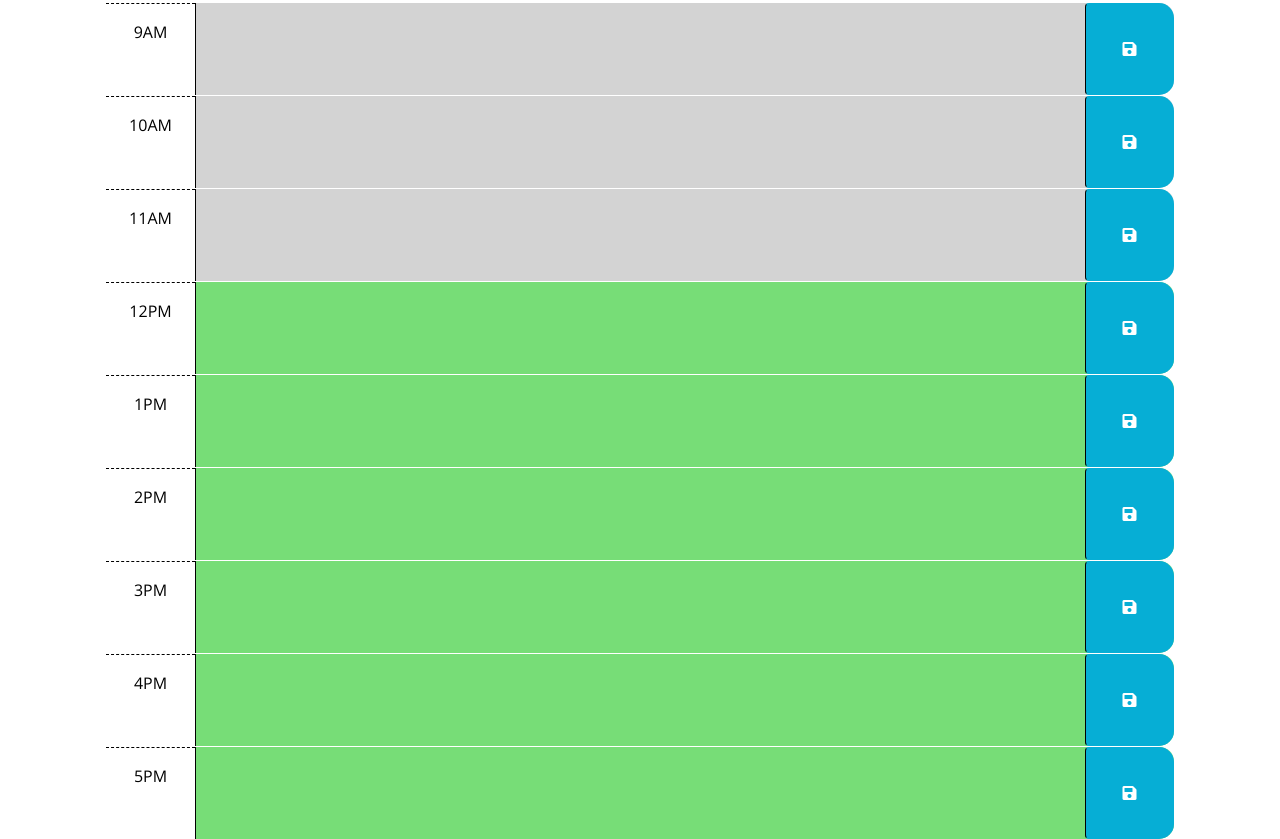
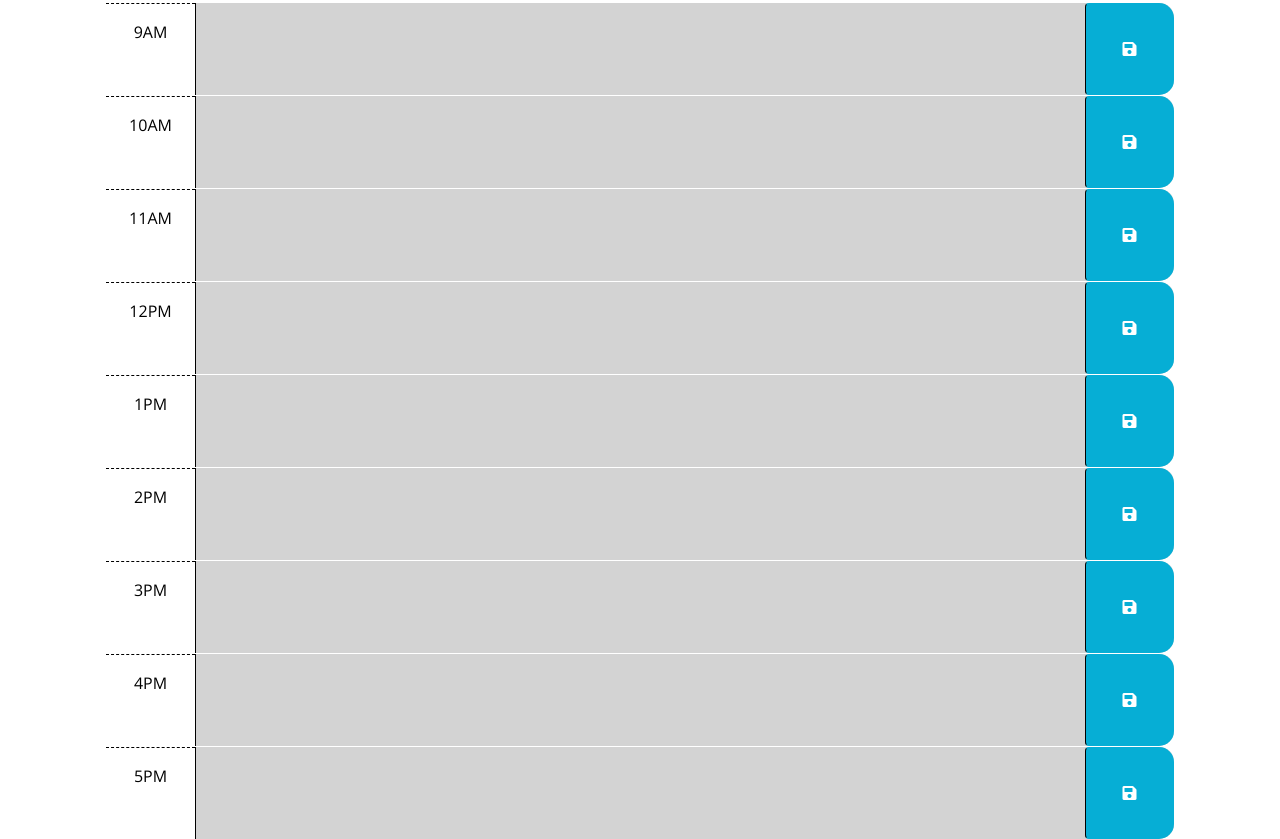
Before and after one commit to rambriz91/planz, a plain HTML site: page index.html in a window 1280 px wide. Shown: the part 300-1139 px from the top of the page. Drawn offline with nearby package versions, Linux system fonts and the light colour scheme.

Commit message:
resolved bug in index.html, removed future class from divs.

```diff
--- a/Assets/script.js
+++ b/Assets/script.js
@@ -17,6 +17,9 @@ $(document).ready(function() {
     let i = 9;
     timeBlock.each(function() {
       $('#hour-'+[i]+ ' .description').val(localStorage.getItem('hour-'+[i]));
+      console.log(this);
+      console.log(time);
+      console.log(i);
         if (i === time) {
         $(this).addClass('present')
         }
--- a/index.html
+++ b/index.html
@@ -54,7 +54,7 @@
         </button>
       </div>
 
-      <div id="hour-12" class="row time-block future">
+      <div id="hour-12" class="row time-block">
         <div class="col-2 col-md-1 hour text-center py-3">12PM</div>
         <textarea class="col-8 col-md-10 description" rows="3"> </textarea>
         <button class="btn saveBtn col-2 col-md-1" aria-label="save">
@@ -62,7 +62,7 @@
         </button>
       </div>
 
-      <div id="hour-13" class="row time-block future">
+      <div id="hour-13" class="row time-block">
         <div class="col-2 col-md-1 hour text-center py-3">1PM</div>
         <textarea class="col-8 col-md-10 description" rows="3"> </textarea>
         <button class="btn saveBtn col-2 col-md-1" aria-label="save">
@@ -70,7 +70,7 @@
         </button>
       </div>
 
-      <div id="hour-14" class="row time-block future">
+      <div id="hour-14" class="row time-block">
         <div class="col-2 col-md-1 hour text-center py-3">2PM</div>
         <textarea class="col-8 col-md-10 description" rows="3"> </textarea>
         <button class="btn saveBtn col-2 col-md-1" aria-label="save">
@@ -78,7 +78,7 @@
         </button>
       </div>
 
-      <div id="hour-15" class="row time-block future">
+      <div id="hour-15" class="row time-block">
         <div class="col-2 col-md-1 hour text-center py-3">3PM</div>
         <textarea class="col-8 col-md-10 description" rows="3"> </textarea>
         <button class="btn saveBtn col-2 col-md-1" aria-label="save">
@@ -86,7 +86,7 @@
         </button>
       </div>
 
-      <div id="hour-16" class="row time-block future">
+      <div id="hour-16" class="row time-block">
         <div class="col-2 col-md-1 hour text-center py-3">4PM</div>
         <textarea class="col-8 col-md-10 description" rows="3"> </textarea>
         <button class="btn saveBtn col-2 col-md-1" aria-label="save">
@@ -94,7 +94,7 @@
         </button>
       </div>
 
-      <div id="hour-17" class="row time-block future">
+      <div id="hour-17" class="row time-block">
         <div class="col-2 col-md-1 hour text-center py-3">5PM</div>
         <textarea class="col-8 col-md-10 description" rows="3"> </textarea>
         <button class="btn saveBtn col-2 col-md-1" aria-label="save">
```
